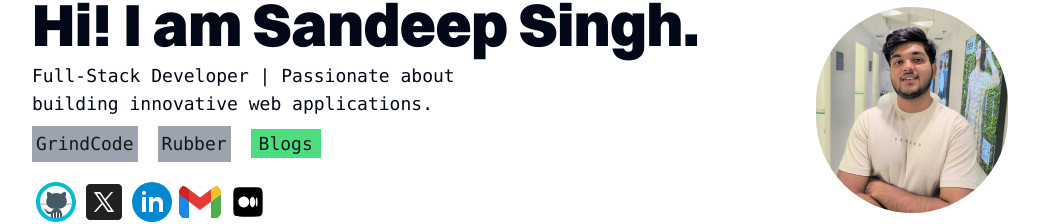
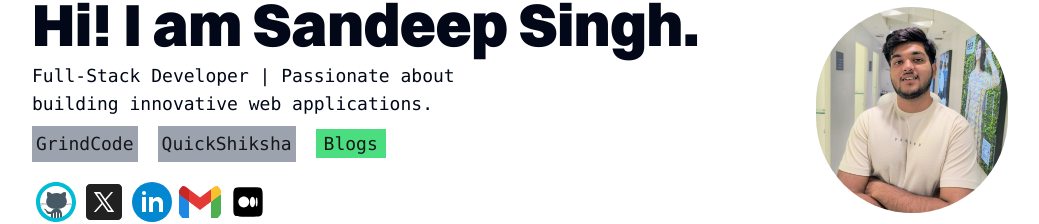
Before and after one commit to CoDesign-Spa27/sandeep, a Next.js app: page / in a window 1280 px wide. Shown: the part 158-382 px from the top of the page, without its empty margins (120-1159 px from the left). Built offline with nearby package versions, Linux system fonts and the light colour scheme.

Commit message:
added fixes

```diff
--- a/app/_Section/Home.tsx
+++ b/app/_Section/Home.tsx
@@ -142,7 +142,7 @@
               <motion.span
                 className="bg-gray-400 cursor-pointer  hover:bg-neutral-800 hover:text-white transition-all duration-300 text-neutral-900 p-1"
               >
-                Rubber
+                QuickShiksha
               </motion.span>
 <Link href={"/blogs"}>
               <motion.span
--- a/app/_Section/Projects.tsx
+++ b/app/_Section/Projects.tsx
@@ -52,7 +52,7 @@
       >
         Projects
       </motion.div>
-      <motion.div className="grid grid-cols-1 md:grid-cols-2 lg:grid-cols-2e gap-10 sm:gap-4"
+      <motion.div className="flex flex-col md:flex-row flex-wrap gap-4 justify-center "
         variants={containerVariants}
       >
         {PROJECTS_DATA.map((project) => (
--- a/components/project-card.tsx
+++ b/components/project-card.tsx
@@ -29,7 +29,7 @@
   return (
     <div className="flex flex-col items-center">
       <motion.div
-        className="bg-black/10 dark:bg-white/10 sm:w-96 w-80 h-[28rem] sm:h-[31rem] rounded-xl sm:p-5 p-2 backdrop-blur-sm border border-transparent transition-all duration-300 ease-in-out shadow-lg"
+        className="bg-black/10 dark:bg-white/10 sm:w-96 w-80 h-[28rem] sm:h-[31rem] rounded-xl sm:p-5 p-2 backdrop-blur-sm  border border-transparent transition-all duration-300 ease-in-out shadow-lg"
         whileHover={{
           scale: 1.05,
           boxShadow: "0px 15px 30px rgba(0, 0, 0, 0.2)",
```
Lines whose indentation alone changed are shown as unchanged.
